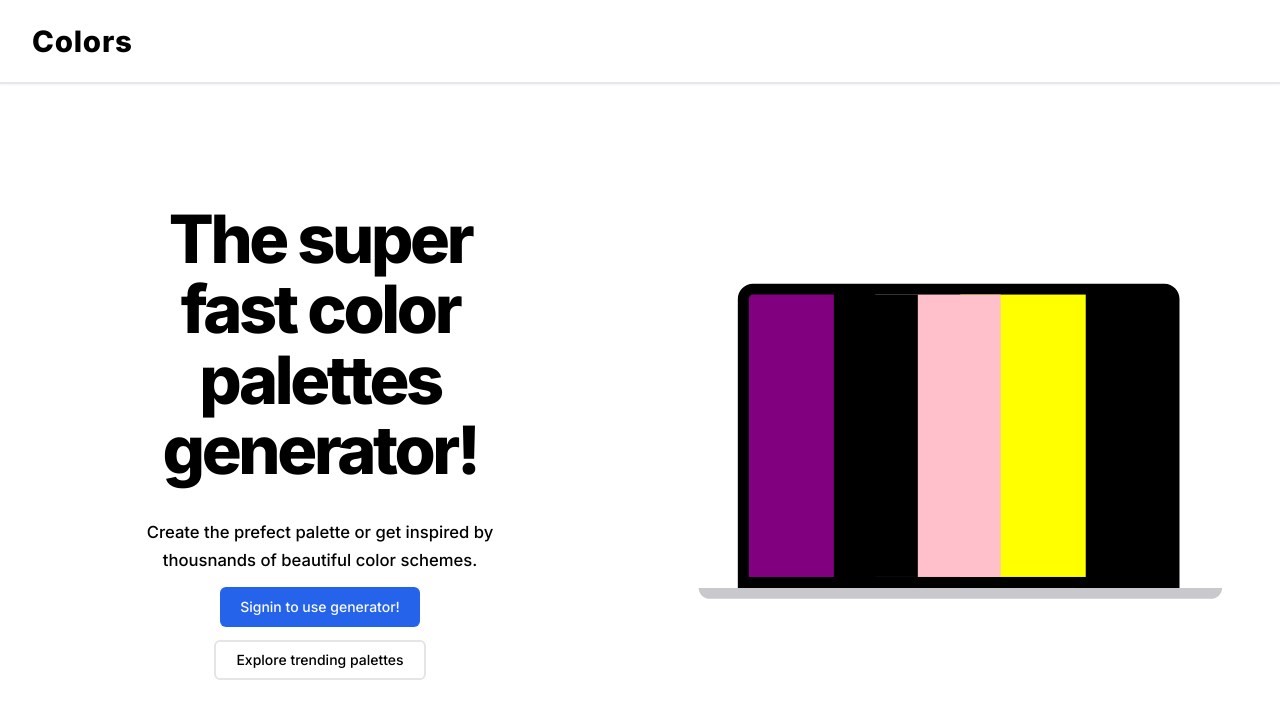
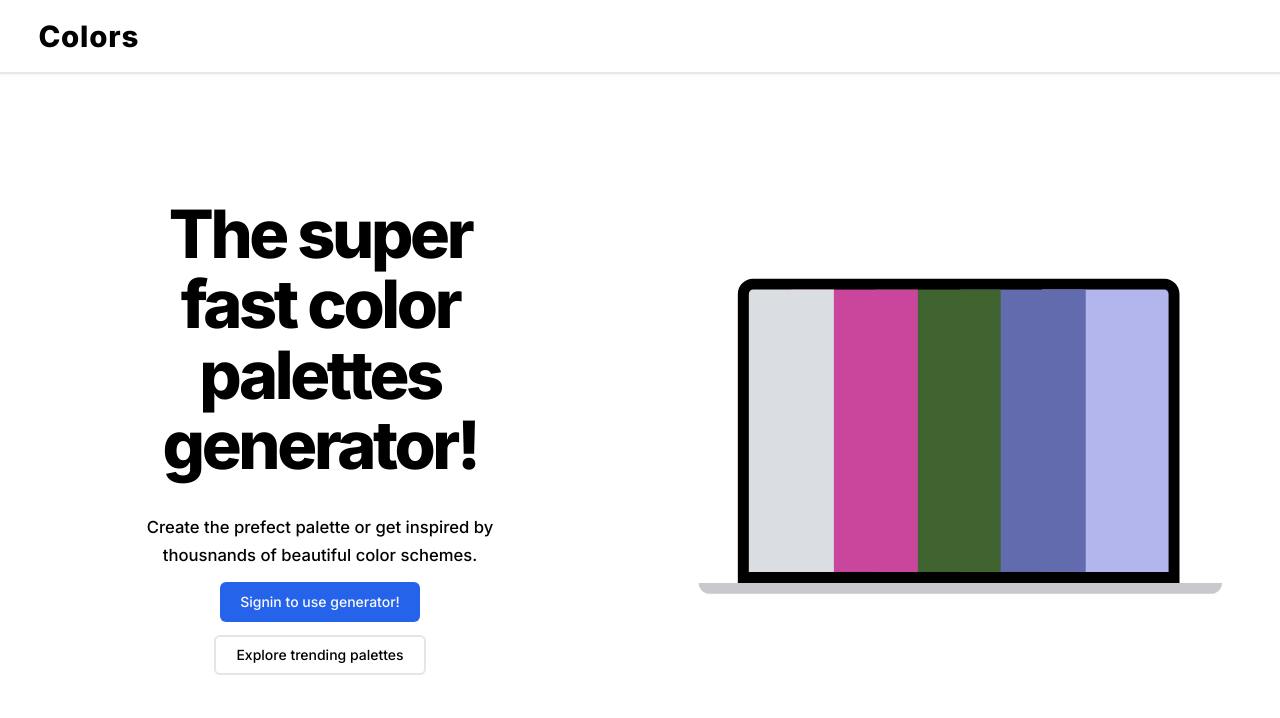
Before and after one commit to DevNasim01/Colors, a Next.js app: page / in a window 1280 px wide. Shown: the top 718 px of the page. Built offline with nearby package versions, Linux system fonts and the light colour scheme; no server answers.

Commit message:
framerMotion

```diff
--- a/package.json
+++ b/package.json
@@ -13,6 +13,7 @@
     "@radix-ui/react-slot": "^1.0.2",
     "class-variance-authority": "^0.7.0",
     "clsx": "^2.1.1",
+    "framer-motion": "^11.1.7",
     "lucide-react": "^0.372.0",
     "next": "14.2.2",
     "react": "^18",
--- a/src/app/page.tsx
+++ b/src/app/page.tsx
@@ -1,33 +1,95 @@
+"use client"
 import { Button } from "@/components/ui/button";
 import { SignInButton } from "@clerk/nextjs";
 import Link from "next/link";
-import { currentUser } from "@clerk/nextjs/server";
+import { useUser } from "@clerk/nextjs";
+import { motion, useAnimate } from "framer-motion";
+import { BLUR_BUTTON_VARIANT, FADE_DOWN_ANIMATION_VARIANTS } from "@/variant";
+import { useEffect } from "react";
 
-const page = async () => {
-  const user = await currentUser();
+const page = () => {
+  const { user } = useUser();
+  const [scope, animate] = useAnimate();
+
+  const getRandomColor = () => {
+    // Generate a random hexadecimal color
+    return "#" + Math.floor(Math.random() * 16777215).toString(16);
+  };
+
+  const animateWithRandomColors = async (target: string) => {
+    while (true) {
+      const color = getRandomColor(); // Generate a random color
+      if (scope.current){
+        await animate(
+          target,
+          {
+            fill: color,
+          },
+          {
+            duration: 0.3,
+            delay: 0.4,
+          }
+        );
+      } else {
+        break;
+      }
+    }
+  };
+
+  useEffect(() => {
+    animateWithRandomColors(".first");
+    animateWithRandomColors(".second");
+    animateWithRandomColors(".third");
+    animateWithRandomColors(".fourth");
+    animateWithRandomColors(".fifth");
+  }, []);
 
   return (
     <>
       <div className="h-full w-full lg:flex grid place-items-center">
-        <div className="w-full h-full flex flex-col items-center gap-[1vw] justify-center relative">
+        <motion.div className="w-full h-full flex flex-col items-center gap-[1vw] justify-center relative"
+        initial="hidden"
+        animate="show"
+        viewport={{ once: true }}
+        variants={{
+          hidden: {},
+          show: {
+            transition: {
+              staggerChildren: 0.15,
+            },
+          },
+        }}
+        >
           {user && (
-            <span className="text-xl font-semibold capitalize text-center grid place-content-start lg:absolute top-3 left-[3vw]">
+            <span className="text-xl font-semibold capitalize text-center grid place-content-start items-center lg:absolute top-3 left-[3vw] font-mono">
               Hi&#39; {user?.firstName}
             </span>
           )}
 
-          <h1 className="text-4xl sm:text-7xl w-9/12 lg:w-1/2 lg:text-[5.2vw]/[5.5vw] font-extrabold tracking-tighter text-center">
+          <motion.h1
+          variants={FADE_DOWN_ANIMATION_VARIANTS}
+          className="text-4xl sm:text-7xl w-9/12 lg:w-1/2 lg:text-[5.2vw]/[5.5vw] font-extrabold tracking-tighter text-center"
+          >
             The super fast color palettes generator!
-          </h1>
-          <p className="text-base sm:text-xl lg:text-[1.3vw] w-2/3 font-medium text-center mt-5 mb-5 lg:mb-0">
+          </motion.h1>
+          <motion.p
+          variants={FADE_DOWN_ANIMATION_VARIANTS}
+          className="text-base sm:text-xl lg:text-[1.3vw] w-2/3 font-medium text-center mt-5 mb-5 lg:mb-0">
             Create the prefect palette or get inspired by thousnands of
             beautiful color schemes.
-          </p>
+          </motion.p>
           {user ? (
             <Link href={"/user/colors"}>
+              <motion.span
+              initial="hidden"
+              animate="visible"
+              transition={{ duration: 1, delay: 0.5 }}
+              variants={BLUR_BUTTON_VARIANT}
+              >
               <Button className="duration-300 bg-blue-600 hover:bg-blue-700 px-5 py-4 ">
                 Generate your colors
               </Button>
+              </motion.span>
             </Link>
           ) : (
             <SignInButton>
@@ -36,13 +98,20 @@ const page = async () => {
               </Button>
             </SignInButton>
           )}
+          <motion.span
+          initial="hidden"
+          animate="visible"
+          transition={{ duration: 1, delay: 0.8 }}
+          variants={BLUR_BUTTON_VARIANT}
+          >
           <Button variant="outline" className="border-2 duration-300 px-5 py-4 mt-2 lg:mt-0">
             Explore trending palettes
           </Button>
-        </div>
+          </motion.span>
+        </motion.div>
 
         <div className="w-full h-full flex justify-center items-start pt-5 md:pt-0 lg:items-center">
-          <div className="w-[85%]">
+          <div className="w-[85%]" ref={scope} >
           <svg
             version="1.1"
             id="homepage_hero_image-mobile"
--- a/src/components/header.tsx
+++ b/src/components/header.tsx
@@ -3,7 +3,7 @@ import Link from "next/link";
 
 const Header = () => {
   return (
-    <nav className="w-full px-10 lg:px-[2.5vw] py-8 lg:py-[1.8vw] border-b-2 shadow-sm tracking-wider flex items-center">
+    <nav className="w-full px-10 lg:px-[3vw] py-4 lg:py-[1.4vw]  border-b-2 shadow-sm tracking-wider flex items-center">
       <Link href="/" className=" text-3xl lg:text-[2.3vw] font-extrabold capitalize">
         colors
       </Link>
--- a/src/components/loading.tsx
+++ b/src/components/loading.tsx
@@ -1,9 +1,9 @@
-export default function Loading(){
-    return (
-        <>
-        <div className="h-full w-full grid place-items-center">
-            <h3 className="text-2xl font-semibold tracking-wider">Loading....</h3>
-        </div>
-        </>
-    )
+export default function Loading() {
+  return (
+    <>
+      <div className="h-screen bg-white w-screen flex justify-center items-center">
+        <div className="border-gray-300 h-14 w-14 animate-spin rounded-full border-4 border-t-black" />
+      </div>
+    </>
+  );
 }
--- /dev/null
+++ b/src/variant.ts
@@ -0,0 +1,24 @@
+export const FADE_DOWN_ANIMATION_VARIANTS = {
+    hidden: { opacity: 0, y: -10 },
+    show: { opacity: 1, y: 0, transition: { type: "spring" } },
+  };
+
+  export const BLUR_BUTTON_VARIANT = {
+    hidden: { filter: "blur(10px)", opacity: 0 },
+    visible: { filter: "blur(0px)", opacity: 1 },
+  };
+
+
+  export const columVariant = {
+    start: {},
+    show: {},
+  };
+
+  export const columnChildVariant = {
+    start: {
+      opacity: 0,
+    },
+    show: {
+      opacity: 1,
+    },
+  };
```
Also changed, not shown: 1 other file (tests, documents, lock files or other folders).
